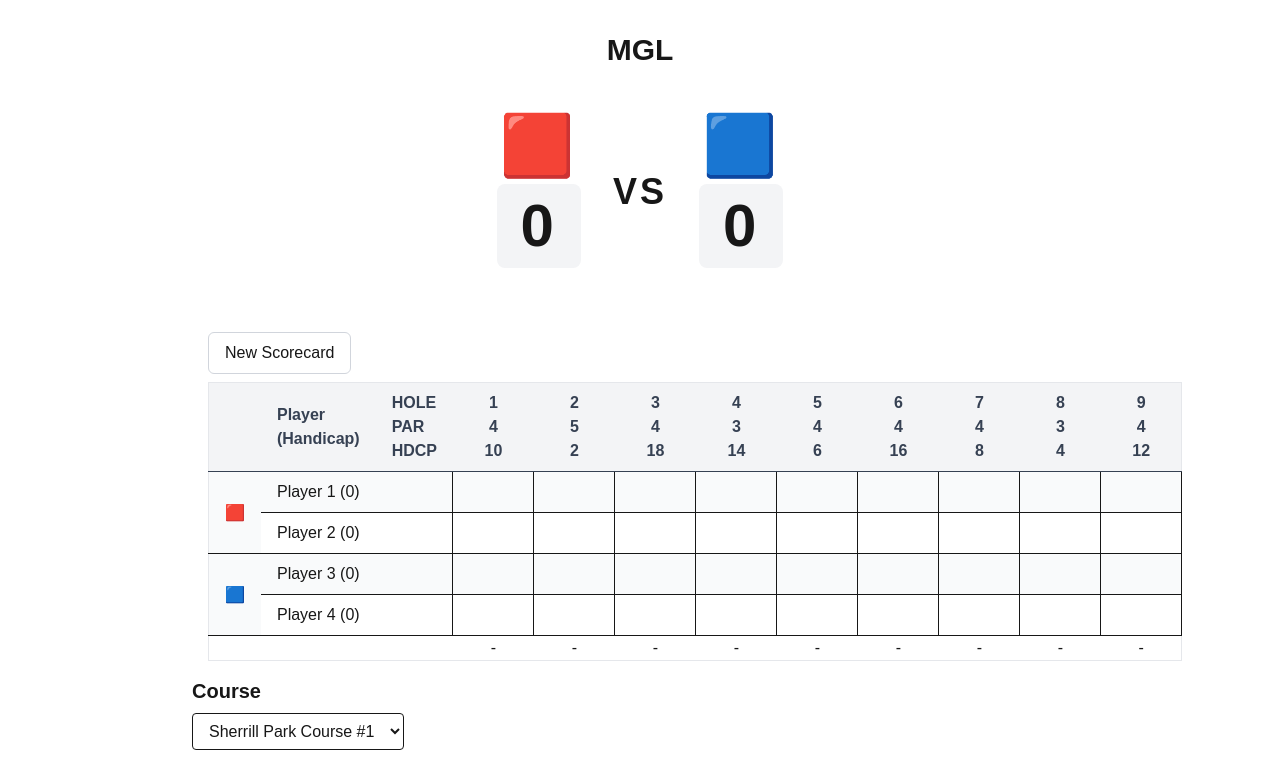
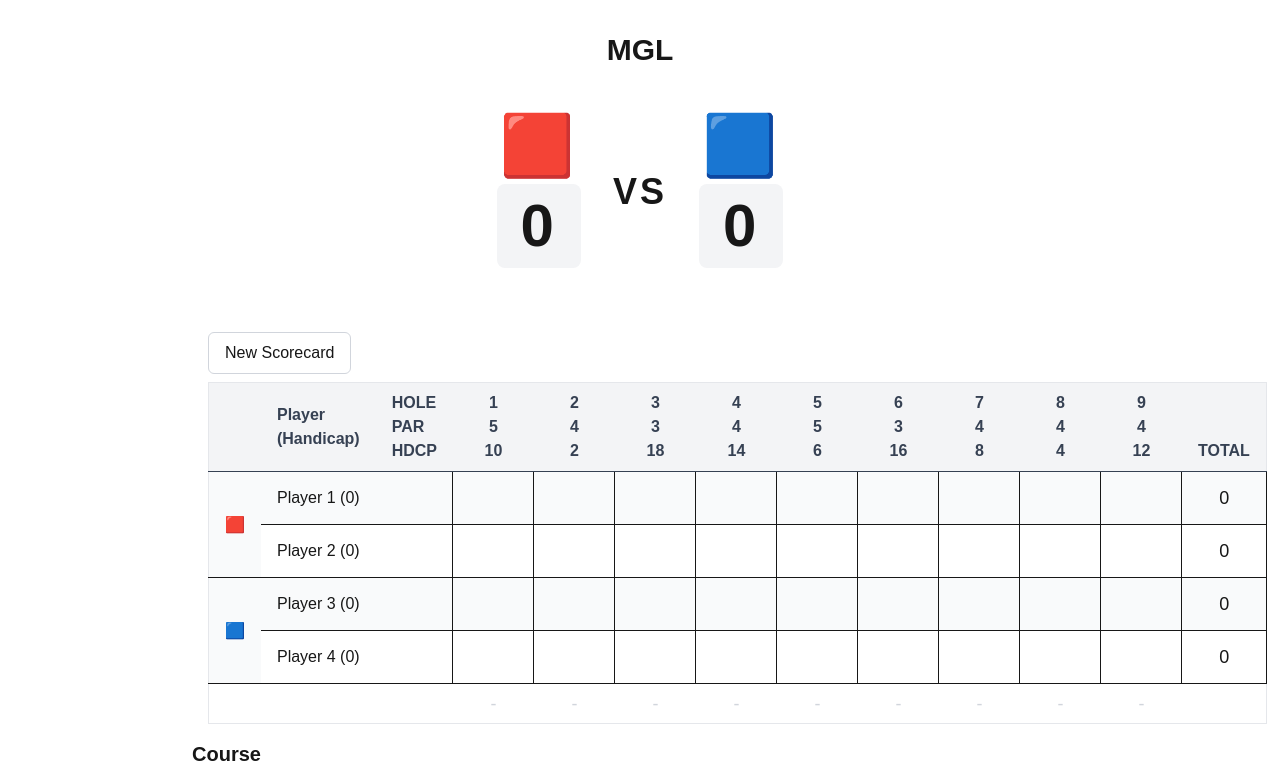
Before and after one commit to mgyarmathy/mgl-scorecard, a Next.js app: page / in a window 1280 px wide. Shown: the top 767 px of the page. Built offline with nearby package versions, Linux system fonts and the light colour scheme.

Commit message:
fix sherrill park #1 scores; improve styles; add total column

```diff
--- a/src/components/Scorecard.tsx
+++ b/src/components/Scorecard.tsx
@@ -149,6 +149,21 @@ const GolfScorecard: React.FC<ScorecardProps> = ({
                 </table>
               </th>
             ))}
+            <th key="total" className="py-2 px-4 border-b">
+              <table className="min-w-full">
+                <tbody>
+                  <tr>
+                    <td>&nbsp;</td>
+                  </tr>
+                  <tr>
+                    <td>&nbsp;</td>
+                  </tr>
+                  <tr>
+                    <td>TOTAL</td>
+                  </tr>
+                </tbody>
+              </table>
+            </th>
           </tr>
         </thead>
         <tbody>
@@ -172,7 +187,7 @@ const GolfScorecard: React.FC<ScorecardProps> = ({
                   </td>
                   {scores[teamIndex][playerIndex].map((score, holeIndex) => (
                     <td key={holeIndex} className="border">
-                      <div className="flex items-top gap-1">
+                      <div className="flex flex-col">
                         <select
                           value={score === null ? 0 : score}
                           onChange={(e) =>
@@ -185,7 +200,7 @@ const GolfScorecard: React.FC<ScorecardProps> = ({
                                 : parseInt(e.target.value),
                             )
                           }
-                          className="w-20 px-2 py-2 rounded-md focus:outline-none appearance-none"
+                          className="w-20 h-10 pt-1 text-center text-xl focus:outline-none appearance-none"
                         >
                           {[0, 1, 2, 3, 4, 5, 6, 7, 8, 9, 10].map((value) => (
                             <option key={value} value={value}>
@@ -193,14 +208,23 @@ const GolfScorecard: React.FC<ScorecardProps> = ({
                             </option>
                           ))}
                         </select>
-                        {strokesReceived[holeIndex] > 0 && (
-                          <span>
-                            <sup>-{strokesReceived[holeIndex]}</sup>
-                          </span>
-                        )}
+                        <div className="text-[8px] text-center h-3">
+                          {Array(strokesReceived[holeIndex])
+                            .fill("●")
+                            .join(" ")}
+                        </div>
                       </div>
                     </td>
                   ))}
+                  <td
+                    key="total"
+                    className="border w-20 h-10 text-lg text-center"
+                  >
+                    {scores[teamIndex][playerIndex].reduce(
+                      (acc, score) => acc! + (score ?? 0),
+                      0,
+                    )}
+                  </td>
                 </tr>
               );
             }),
@@ -212,7 +236,9 @@ const GolfScorecard: React.FC<ScorecardProps> = ({
             <td />
             <td />
             {holeResults.map((result, i) => (
-              <td key={i}>{result != null ? result : "-"}</td>
+              <td key={i} className="w-20 h-10 text-lg text-gray-300">
+                {result != null ? result : "-"}
+              </td>
             ))}
           </tr>
         </tfoot>
--- a/src/lib/courses.ts
+++ b/src/lib/courses.ts
@@ -4,14 +4,14 @@ const courses: Course[] = [
   {
     name: "Sherrill Park Course #1",
     holes: [
-      { number: 1, par: 4, handicap: 10 },
-      { number: 2, par: 5, handicap: 2 },
-      { number: 3, par: 4, handicap: 18 },
-      { number: 4, par: 3, handicap: 14 },
-      { number: 5, par: 4, handicap: 6 },
-      { number: 6, par: 4, handicap: 16 },
+      { number: 1, par: 5, handicap: 10 },
+      { number: 2, par: 4, handicap: 2 },
+      { number: 3, par: 3, handicap: 18 },
+      { number: 4, par: 4, handicap: 14 },
+      { number: 5, par: 5, handicap: 6 },
+      { number: 6, par: 3, handicap: 16 },
       { number: 7, par: 4, handicap: 8 },
-      { number: 8, par: 3, handicap: 4 },
+      { number: 8, par: 4, handicap: 4 },
       { number: 9, par: 4, handicap: 12 },
     ],
   },
```
